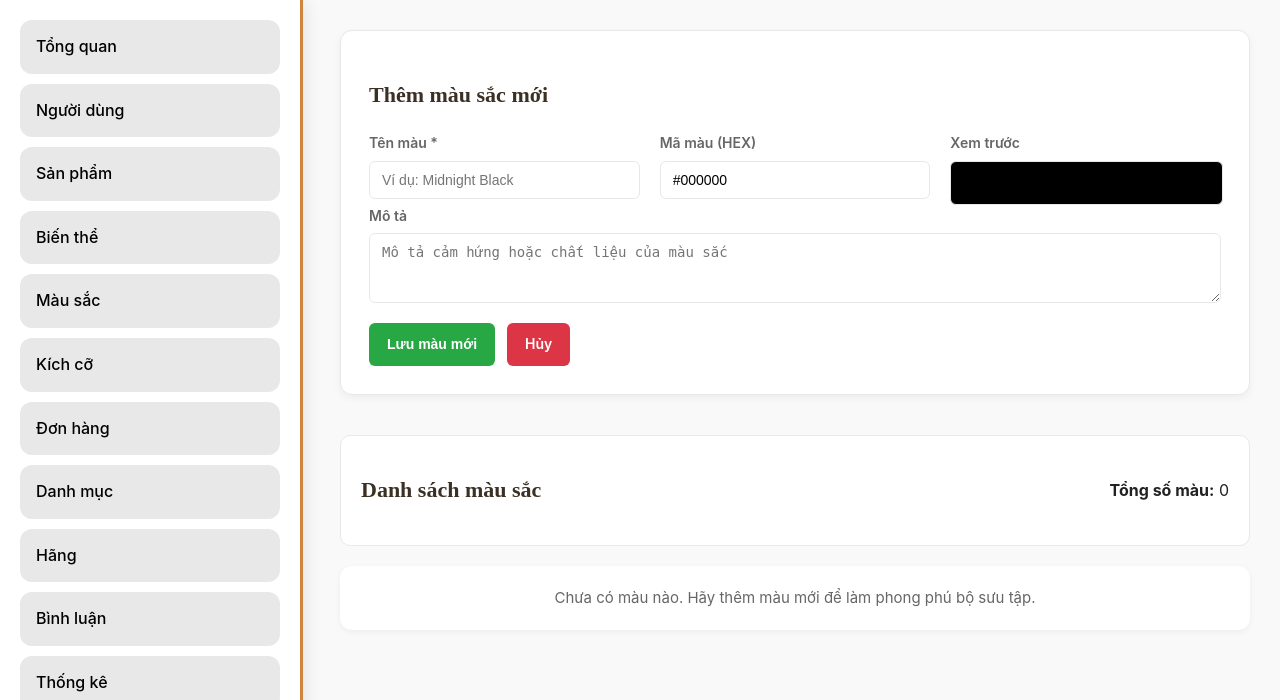
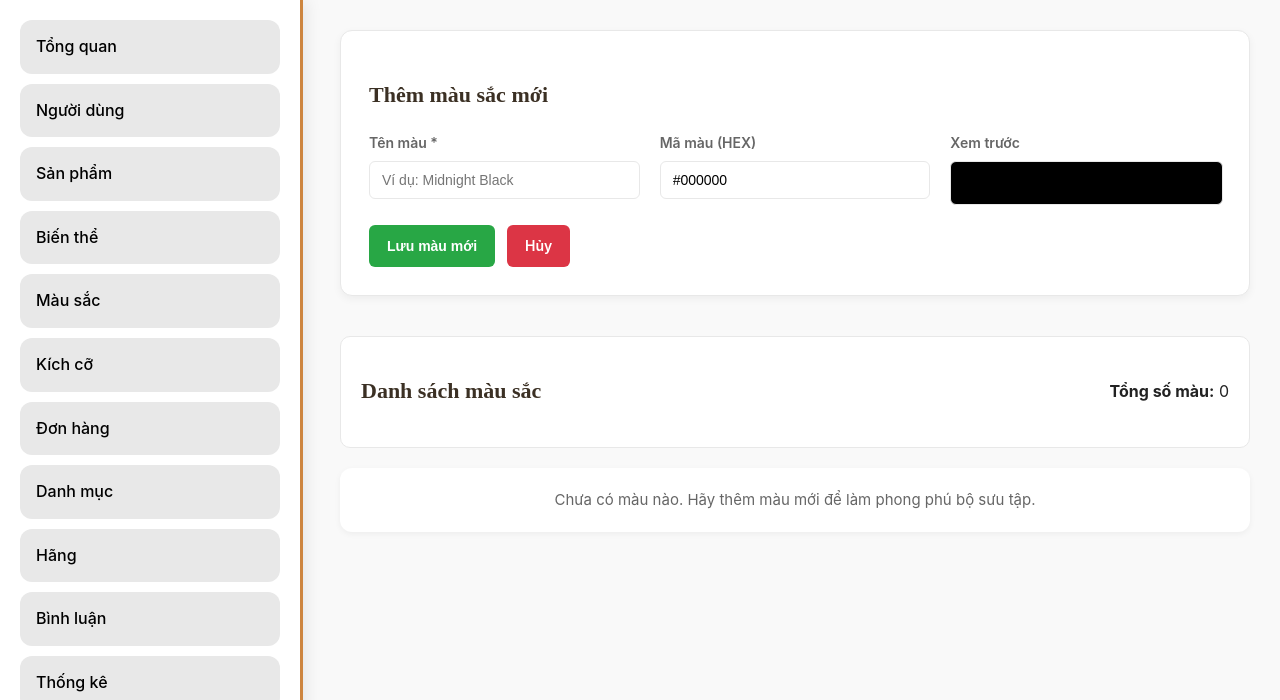
Before and after one commit to Aluon1210/DuAn1, a PHP site: template src/Views/admin/color.php in a window 1280 px wide. Shown: the part 100-800 px from the top of the page. Run offline with PHP 8.4, Linux system fonts and the light colour scheme; the template is opened without the code that fills it, so the values that code supplies are empty; some libraries are stand-ins or nearby versions.

Commit message:
delete decription of color

```diff
--- a/src/Views/admin/color.php
+++ b/src/Views/admin/color.php
@@ -267,12 +267,6 @@
                         </div>
                     </div>
 
-                    <div class="form-group">
-                        <label for="color-description">Mô tả</label>
-                        <textarea id="color-description" name="description" rows="3"
-                                  placeholder="Mô tả cảm hứng hoặc chất liệu của màu sắc"><?php echo htmlspecialchars($data['editing'] && isset($data['color']) ? $data['color']['description'] : ''); ?></textarea>
-                    </div>
-
                     <div class="form-actions">
                         <button type="submit" class="btn btn-success">
                             <?php echo !empty($data['editing']) ? 'Cập nhật' : 'Lưu màu mới'; ?>
```
